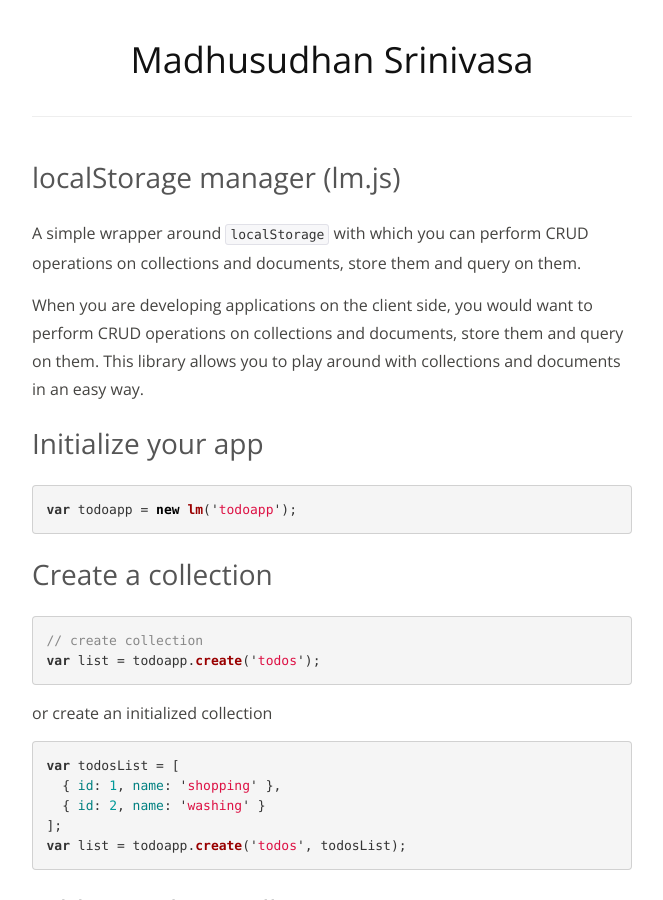
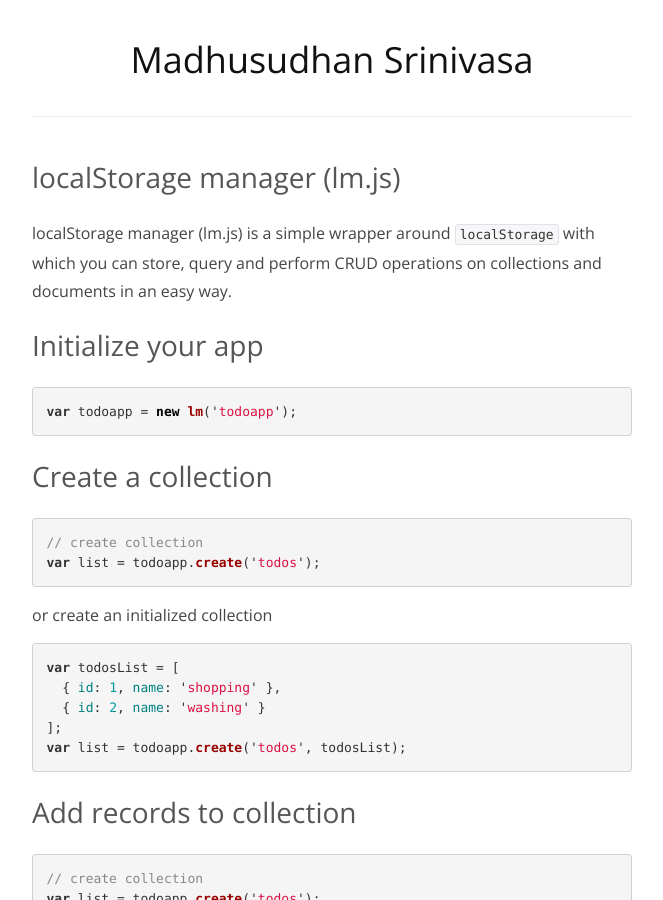
Before and after one commit to madhums/madhums.github.io, a Jekyll site: the page built from _posts/2013-01-30-localstorage-manager.md, in a window 1280 px wide and 900 px high. Shown: the whole window, without its empty margins (8-671 px from the left). Built offline with Jekyll 4.4.1, drawn with Linux system fonts in a browser that asks for light colours; Markdown is read by kramdown in place of the engine named in the settings; comment, search, counter and statistics services are not loaded.

Commit message:
update post

```diff
--- a/_posts/2013-01-30-localstorage-manager.md
+++ b/_posts/2013-01-30-localstorage-manager.md
@@ -3,12 +3,10 @@ layout: post
 categories: [javascript, localstorage]
 title: localStorage manager (lm.js)
 keywords: javascript, localStorage
-summary: localStorage manager (lm.js) - A simple wrapper around `localStorage` with which you can perform CRUD operations on collections and documents, store them and query on them.
+summary: localStorage manager (lm.js) - A simple wrapper around `localStorage` with which you can store, query and perform CRUD operations on collections and documents.
 ---
 
-A simple wrapper around `localStorage` with which you can perform CRUD operations on collections and documents, store them and query on them.
-
-When you are developing applications on the client side, you would want to perform CRUD operations on collections and documents, store them and query on them. This library allows you to play around with collections and documents in an easy way.
+localStorage manager (lm.js) is a simple wrapper around `localStorage` with which you can store, query and perform CRUD operations on collections and documents in an easy way.
 
 ## Initialize your app
 
```
